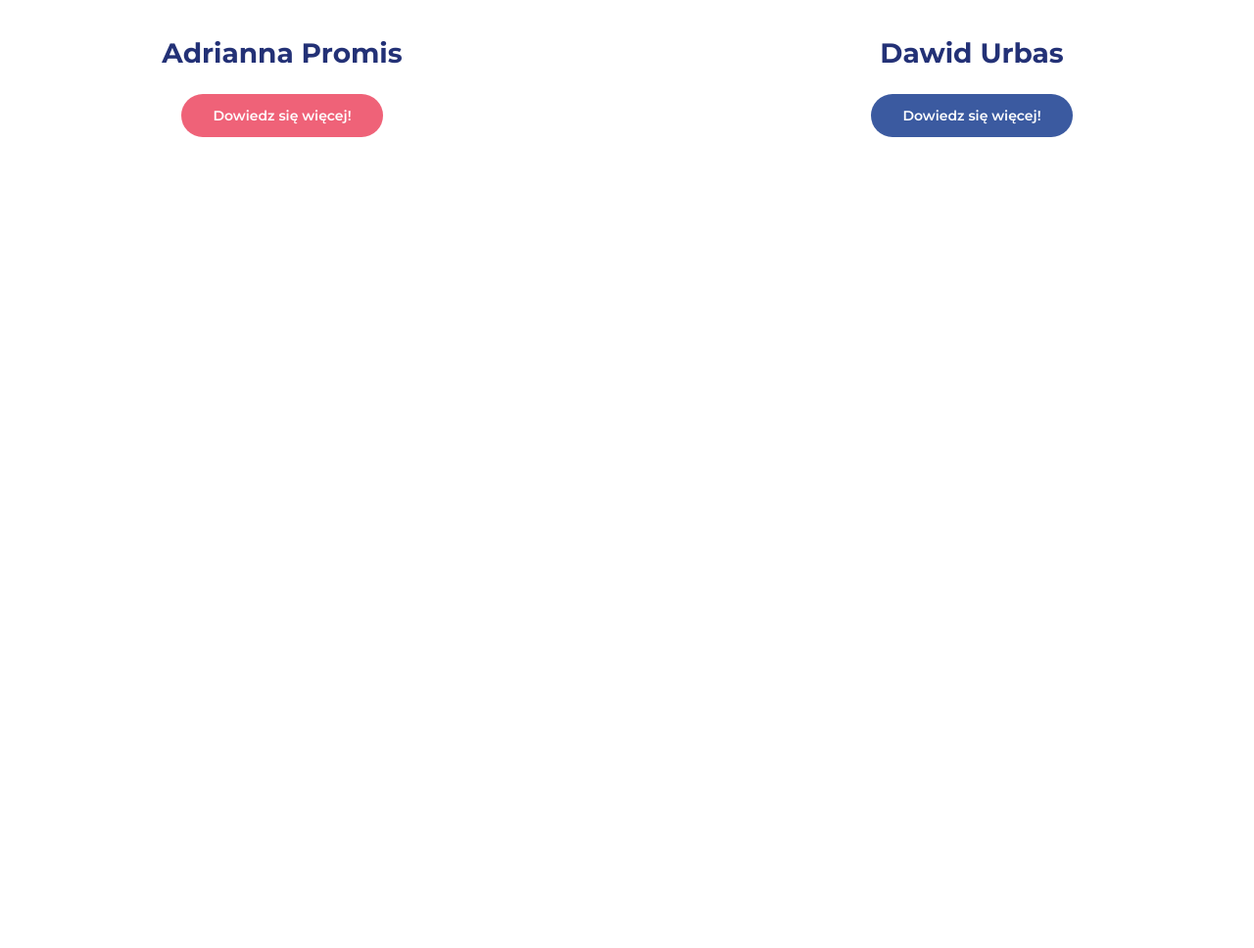
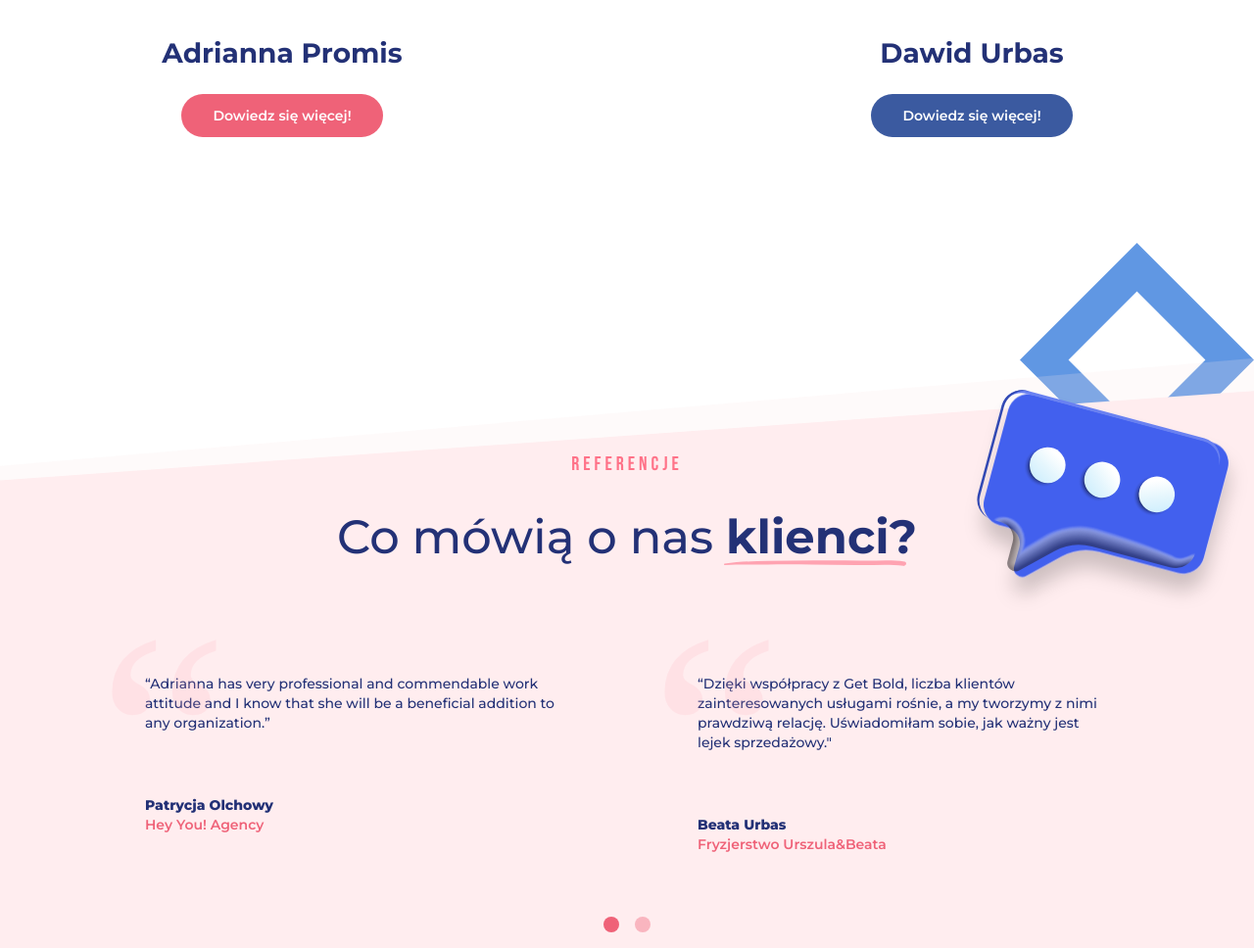
Before and after one commit to mrruby/get-bold, a Gatsby site: page / in a window 1280 px wide. Shown: the part 4352-5320 px from the top of the page at 98% size. Before the commit the page ends 4652 px from the top, so only its background shows below. Built offline with nearby package versions, Linux system fonts and the light colour scheme; Gatsby itself is replaced by a stand-in of ours.

Commit message:
add references section in home page

```diff
--- /dev/null
+++ b/src/components/Home/References/heading.tsx
@@ -0,0 +1,20 @@
+import { StaticImage } from "gatsby-plugin-image";
+import React from "react";
+
+export const ReferencesHeading = () => {
+  return (
+    <div className="flex flex-col items-center w-[71rem] mb-14">
+      <h2 className="tracking-[4px] text-xl font-bebas text-getbold-pink mb-6">
+        Referencje
+      </h2>
+      <h3 className="text-5xl leading-normal font-medium mb-12 text-center">
+        Co mówią o nas <span className="font-bold">klienci?</span>
+      </h3>
+      <StaticImage
+        src="../../../images/references-underline.svg"
+        alt="underline"
+        className="absolute mt-[7rem] ml-[24rem]"
+      />
+    </div>
+  );
+};
--- /dev/null
+++ b/src/components/Home/References/references.tsx
@@ -0,0 +1,46 @@
+import { StaticImage } from "gatsby-plugin-image";
+import React from "react";
+
+export const ReferencesReferences = () => {
+  return (
+    <div className="flex flex-col">
+      <div className="flex justify-between space-x-36 mb-16">
+        <div className="relative">
+          <StaticImage
+            src="../../../images/references-quote.svg"
+            alt="quote"
+            className="absolute -top-32 w-auto h-auto -left-12"
+          />
+          <p className="mb-16 font-medium w-[420px]">
+            “Adrianna has very professional and commendable work attitude and I
+            know that she will be a beneficial addition to any organization.”
+          </p>
+          <p className="font-extrabold">Patrycja Olchowy</p>
+          <p className="text-getbold-btn-pink font-semibold">Hey You! Agency</p>
+        </div>
+
+        <div className="relative">
+          <StaticImage
+            src="../../../images/references-quote.svg"
+            alt="quote"
+            className="absolute -top-32 w-auto h-auto -left-12"
+          />
+          <p className="mb-16 font-medium w-[420px]">
+            “Dzięki współpracy z Get Bold, liczba klientów zainteresowanych
+            usługami rośnie, a my tworzymy z nimi prawdziwą relację.
+            Uświadomiłam sobie, jak ważny jest lejek sprzedażowy."
+          </p>
+          <p className="font-extrabold">Beata Urbas</p>
+          <p className="text-getbold-btn-pink font-semibold">
+            Fryzjerstwo Urszula&Beata
+          </p>
+        </div>
+      </div>
+
+      <div className="flex items-center justify-center space-x-4">
+        <button className="w-4 h-4 rounded-full bg-getbold-btn-pink pointer"></button>
+        <button className="w-4 h-4 rounded-full bg-getbold-btn-pink opacity-40 pointer"></button>
+      </div>
+    </div>
+  );
+};
--- /dev/null
+++ b/src/components/Home/references.tsx
@@ -0,0 +1,19 @@
+import { StaticImage } from "gatsby-plugin-image";
+import React from "react";
+import { ReferencesHeading } from "./References/heading";
+import { ReferencesReferences } from "./References/references";
+
+export const ReferencesHome = () => {
+  return (
+    <main className="relative py-40 w-full flex flex-col items-center">
+      <StaticImage
+        src="../../images/references-blue-chat.svg"
+        alt=""
+        className="absolute right-0 top-20"
+      />
+
+      <ReferencesHeading />
+      <ReferencesReferences />
+    </main>
+  );
+};
--- a/src/components/Layout/layout.tsx
+++ b/src/components/Layout/layout.tsx
@@ -1,3 +1,4 @@
+import { StaticImage } from "gatsby-plugin-image";
 import React from "react";
 import Helmet from "react-helmet";
 import { Header } from "./header";
@@ -15,6 +16,14 @@ export const Layout: React.FC<Props> = ({ children, screenComponent }) => {
       </Helmet>
       <div className="absolute top-0 left-0 min-h-screen w-full bg-image-home -z-10"></div>
       <div className="absolute top-[1933px] left-0 h-[1800px] w-full bg-image-home-portfolio -z-10"></div>
+
+      <StaticImage
+        src="../../images/references-blue-square.svg"
+        alt="square"
+        className="absolute -z-30 top-[4600px] right-0"
+      />
+      <div className="absolute top-[4681px] left-0 h-[1000px] w-full bg-image-home-references -z-10"></div>
+
       <div className="min-h-screen flex flex-col">
         <Header />
         {screenComponent}
--- a/src/pages/index.tsx
+++ b/src/pages/index.tsx
@@ -3,6 +3,7 @@ import { AboutHome } from "../components/Home/about";
 import { HeroHome } from "../components/Home/hero";
 import { OffertHome } from "../components/Home/offert";
 import { PortfolioHome } from "../components/Home/portfolio";
+import { ReferencesHome } from "../components/Home/references";
 import { Layout } from "../components/Layout/layout";
 
 const IndexPage = () => {
@@ -11,6 +12,7 @@ const IndexPage = () => {
       <OffertHome />
       <PortfolioHome />
       <AboutHome />
+      <ReferencesHome />
     </Layout>
   );
 };
--- a/src/styles/global.css
+++ b/src/styles/global.css
@@ -16,6 +16,13 @@
   background-position: top;
 }
 
+.bg-image-home-references {
+  background-image: url("../../static/bg-references.svg");
+  background-size: auto;
+  background-position: top;
+  background-repeat: no-repeat;
+}
+
 .bg-image-about-ada {
   background-image: url("../../static/about-ada-bg.svg");
   background-size: cover;
```
Also changed, not shown: src/images/references-blue-chat.svg (added), src/images/references-blue-square.svg (added), src/images/references-quote.svg (added), src/images/references-underline.svg (added), static/bg-references.svg (added).
